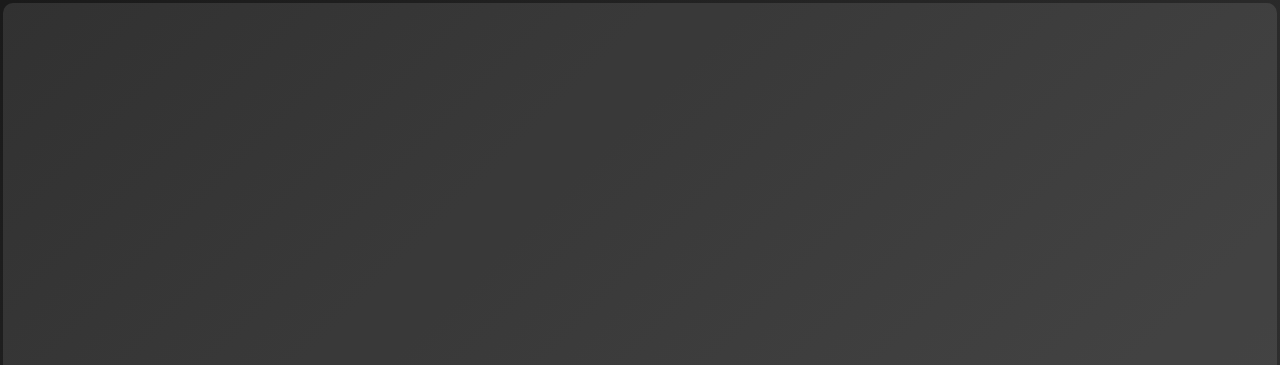
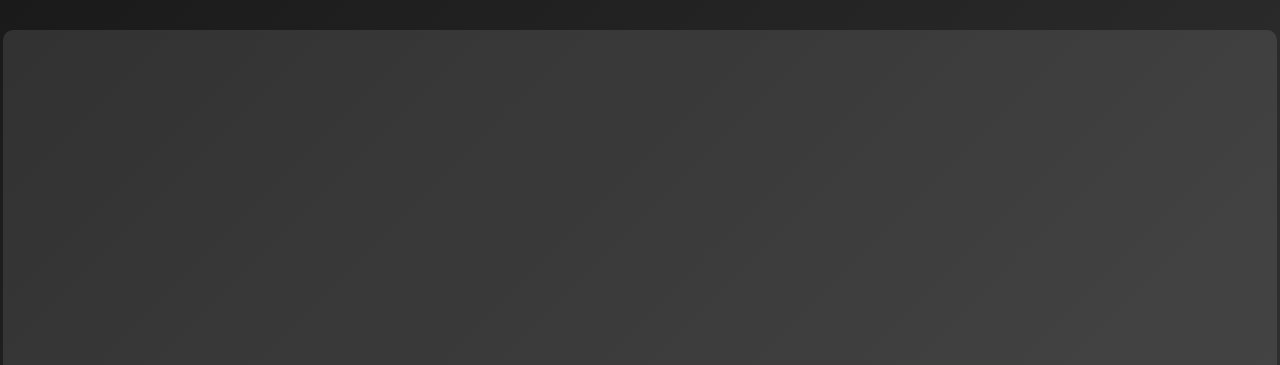
Before and after one commit to Sara-Meriem-Abdelhafid/WM-PROJECT, a plain HTML site: page index.html in a window 1280 px wide. Shown: the top 365 px of the page. Drawn offline with Linux system fonts and the light colour scheme.

Commit message:
Update style.css

```diff
--- a/style.css
+++ b/style.css
@@ -15,7 +15,7 @@ body {
 /*3D Model transparent rectangle */
 .rectangle {
   position: absolute;
-  top: 3px;
+  top: 30px;
   left: 3px;
   right: 3px;
   bottom: 3px;
```
